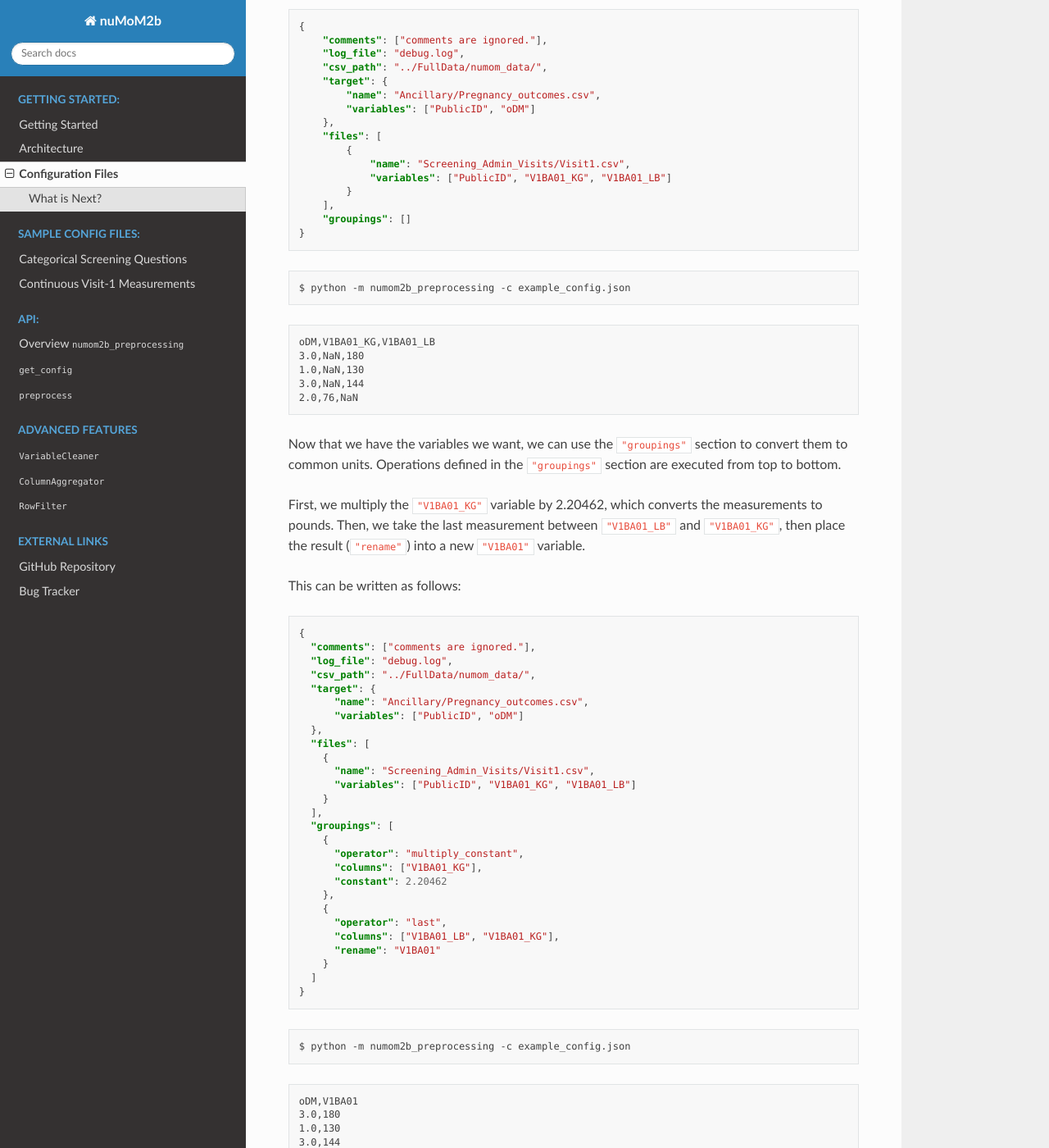
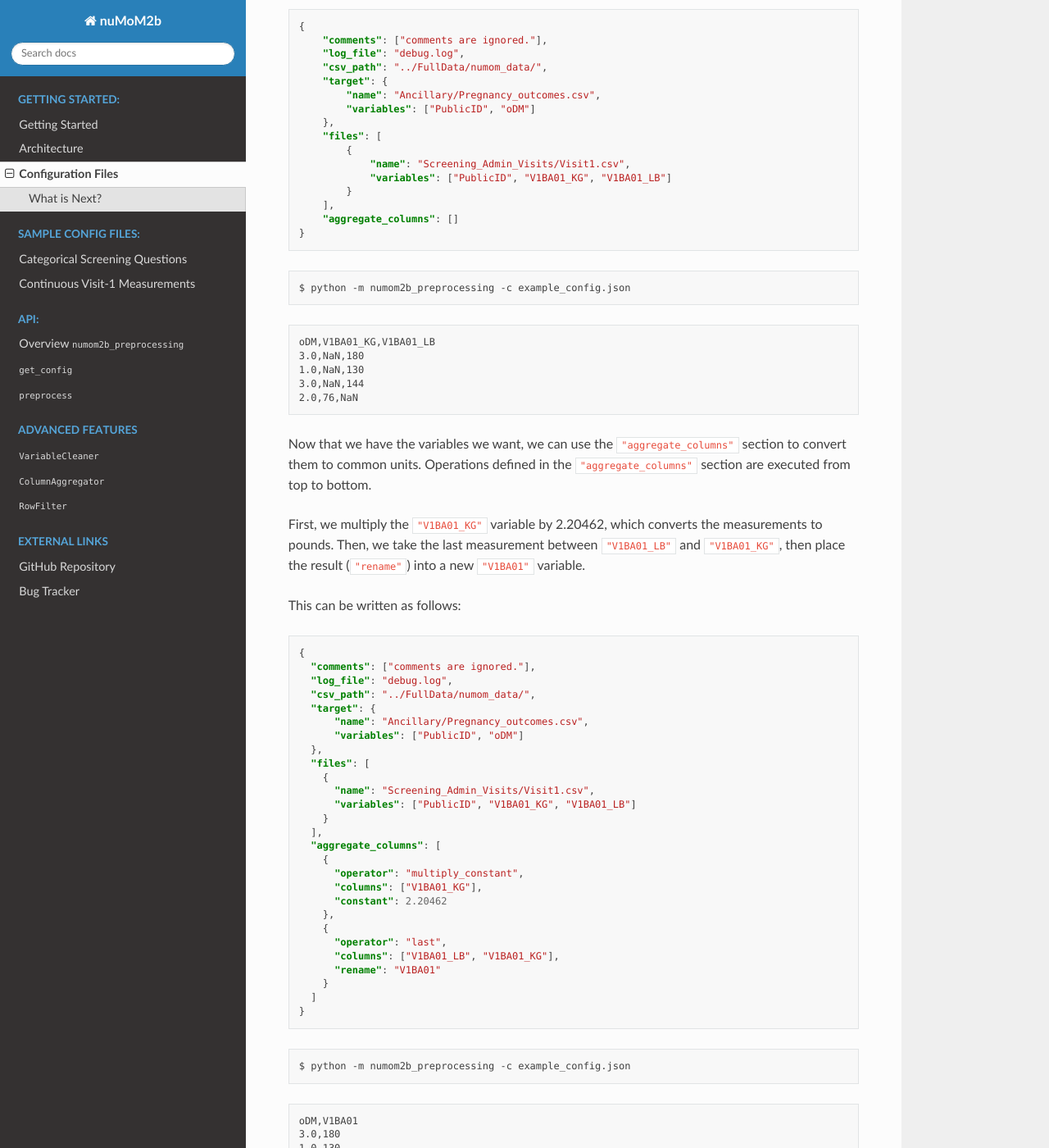
Before and after one commit to hayesall/nuMoM2b_preprocessing, a Sphinx documentation site: the page built from documentation/source/first_config.rst, in a window 1280 px wide and 1400 px high, scrolled down 1663 px. Shown: the whole window at 82% size. Built offline with Sphinx 7.4.7 and the Read the Docs theme 2.0.0, drawn with Linux system fonts in a browser that asks for light colours; formulas are drawn with MathJax 3; some of the changed text lies outside the part shown.

Commit message:
📝 Fixing `groupings` -> `aggregate_columns` in docs
Fix keyword in `get_config.rst`
Fix keyword in `01.rst`, `02.rst`
Fix keyword in `first_config.rst`

The `groupings` operation is pending removal in 0.3.0. This
replaces references to the operator with `aggregate_columns`
which is now the default.

```diff
--- a/documentation/source/config_files/01.rst
+++ b/documentation/source/config_files/01.rst
@@ -33,5 +33,5 @@ file locations on your specific machine.
         ]
       }
     ],
-    "groupings": []
+    "aggregate_columns": []
   }
--- a/documentation/source/config_files/02.rst
+++ b/documentation/source/config_files/02.rst
@@ -34,7 +34,7 @@ file locations on your specific machine.
       "name": "Ancillary/Pregnancy_outcomes.csv",
       "variables": ["PublicID", "oDM"]
     },
-    "groupings": [
+    "aggregate_columns": [
       {
         "operator": "last",
         "columns": ["V1BA02a", "V1BA02b", "V1BA02c"],
--- a/documentation/source/first_config.rst
+++ b/documentation/source/first_config.rst
@@ -1,6 +1,6 @@
-===================
+###################
 Configuration Files
-===================
+###################
 
 Perhaps you want to know whether a woman's *weight during the first visit* might be
 informative for determining whether or not she develops gestational diabetes later
@@ -29,7 +29,7 @@ does not work yet, but shows us all the keys that we will need to work with.
         "csv_path": "../FullData/numom_data/",
         "target": {},
         "files": [],
-        "groupings": []
+        "aggregate_columns": []
     }
 
 Let's start with the ``"target"``. The target is the file that contains information
@@ -55,7 +55,7 @@ we want to include.
             "variables": ["PublicID", "oDM"]
         },
         "files": [],
-        "groupings": []
+        "aggregate_columns": []
     }
 
 Adding this to ``example_config.json`` is enough to produce a ``data.csv`` when we
@@ -94,7 +94,7 @@ to keep track of which record corresponds to which person.
                 "variables": ["PublicID", "V1BA01_KG", "V1BA01_LB"]
             }
         ],
-        "groupings": []
+        "aggregate_columns": []
     }
 
 .. code-block:: bash
@@ -109,8 +109,8 @@ to keep track of which record corresponds to which person.
     3.0,NaN,144
     2.0,76,NaN
 
-Now that we have the variables we want, we can use the ``"groupings"`` section to convert
-them to common units. Operations defined in the ``"groupings"`` section are executed from
+Now that we have the variables we want, we can use the ``"aggregate_columns"`` section to convert
+them to common units. Operations defined in the ``"aggregate_columns"`` section are executed from
 top to bottom.
 
 First, we multiply the ``"V1BA01_KG"`` variable by 2.20462, which converts the measurements to
@@ -135,7 +135,7 @@ This can be written as follows:
           "variables": ["PublicID", "V1BA01_KG", "V1BA01_LB"]
         }
       ],
-      "groupings": [
+      "aggregate_columns": [
         {
           "operator": "multiply_constant",
           "columns": ["V1BA01_KG"],
```
Also changed, not shown: documentation/source/api/numom2b_preprocessing.get_config.rst (+7 -7 lines).
